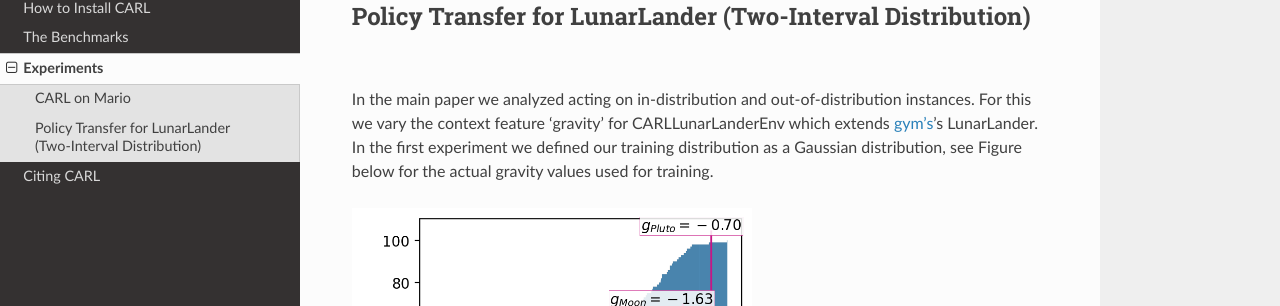
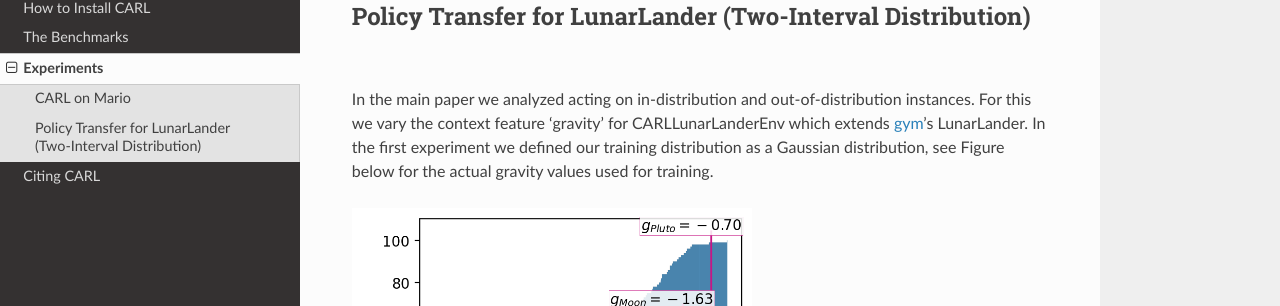
Before and after one commit to automl/CARL, a Sphinx documentation site: the page built from docs/source/experiments.rst, in a window 1280 px wide and 900 px high, scrolled down 512 px. Shown: the part 144-450 px from the top of the window. Built offline with Sphinx 7.4.7 and the Read the Docs theme 2.0.0, drawn with Linux system fonts in a browser that asks for light colours.

```diff
--- a/docs/source/experiments.rst
+++ b/docs/source/experiments.rst
@@ -20,7 +20,7 @@ This effect can be explained by the influence of Mario's inertia on the explorat
 Policy Transfer for LunarLander (Two-Interval Distribution)
 ===========================================================
 In the main paper we analyzed acting on in-distribution and out-of-distribution instances.
-For this we vary the context feature 'gravity' for CARLLunarLanderEnv which extends `gym's <https://gym.openai.com/envs/#box2d>`_'s LunarLander. In the first experiment we defined our training distribution as a Gaussian distribution, see Figure below for the actual gravity values used for training.
+For this we vary the context feature 'gravity' for CARLLunarLanderEnv which extends `gym <https://gym.openai.com/envs/#box2d>`_'s LunarLander. In the first experiment we defined our training distribution as a Gaussian distribution, see Figure below for the actual gravity values used for training.
 
 .. image:: figures/experiments/gravity_sampled_gravities.png
   :width: 400
```
